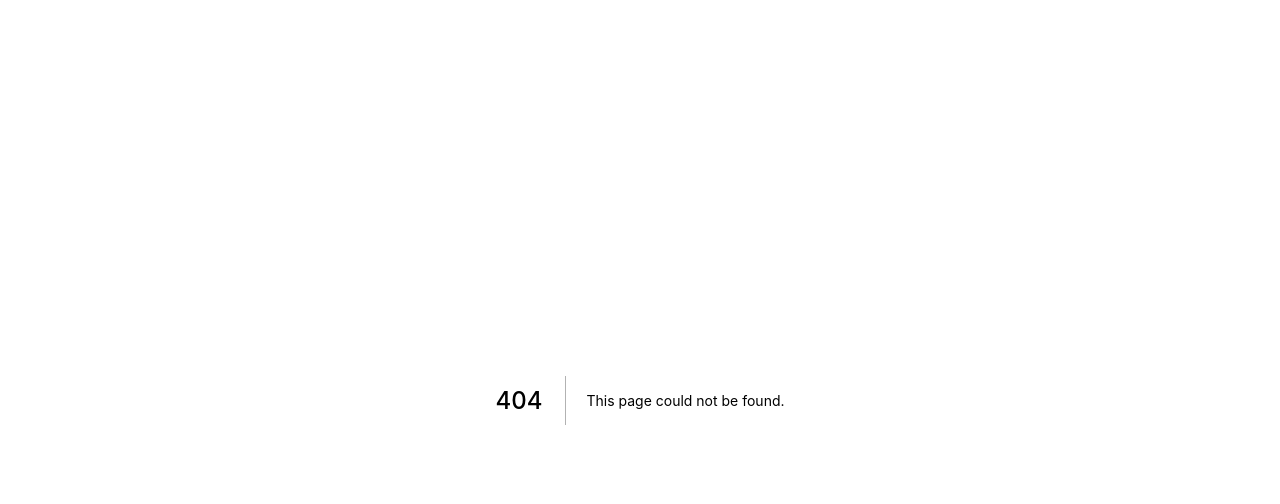
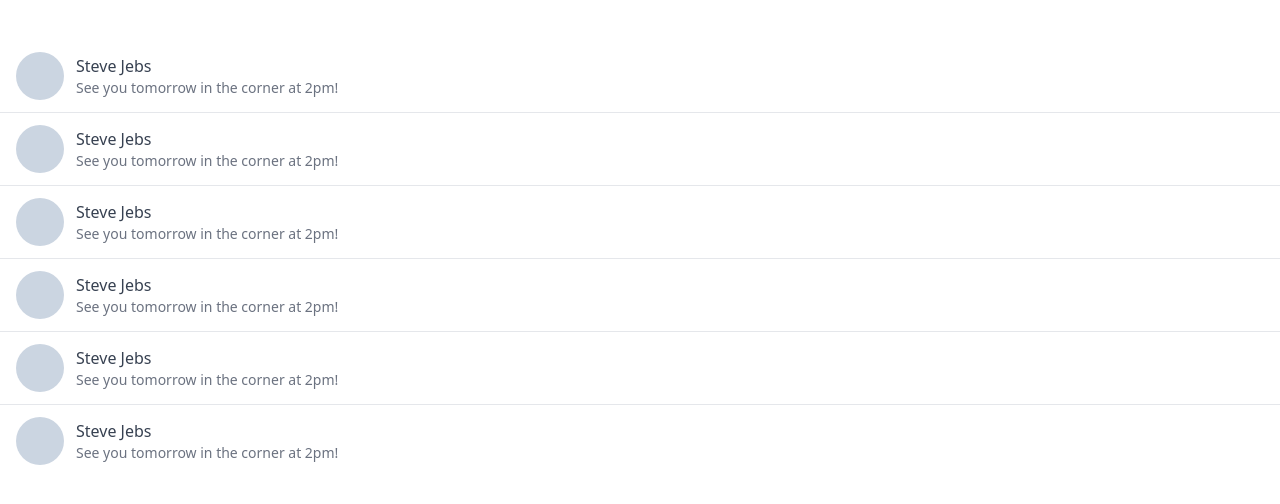
Before and after one commit to PanicBear/IWIL-carrot-market, a Next.js app: page /chats in a window 1280 px wide. Before the commit this address had no page. Shown: the top 504 px of the page. Built offline with nearby package versions, Linux system fonts and the light colour scheme.

Commit message:
style(chat): chat list styling

```diff
--- /dev/null
+++ b/pages/chats.tsx
@@ -0,0 +1,21 @@
+import type { NextPage } from 'next';
+
+const Chats: NextPage = () => {
+  return (
+    <div className="py-10  divide-y-[1px]">
+      {[1, 1, 1, 1, 1, 1].map((_, i) => {
+        return (
+          <div key={i} className="flex px-4 cursor-pointer py-3 items-center space-x-3">
+            <div className="w-12 h-12 rounded-full bg-slate-300" />
+            <div>
+              <p className="text-gray-700">Steve Jebs</p>
+              <p className="text-sm text-gray-500">See you tomorrow in the corner at 2pm!</p>
+            </div>
+          </div>
+        );
+      })}
+    </div>
+  );
+};
+
+export default Chats;
```
